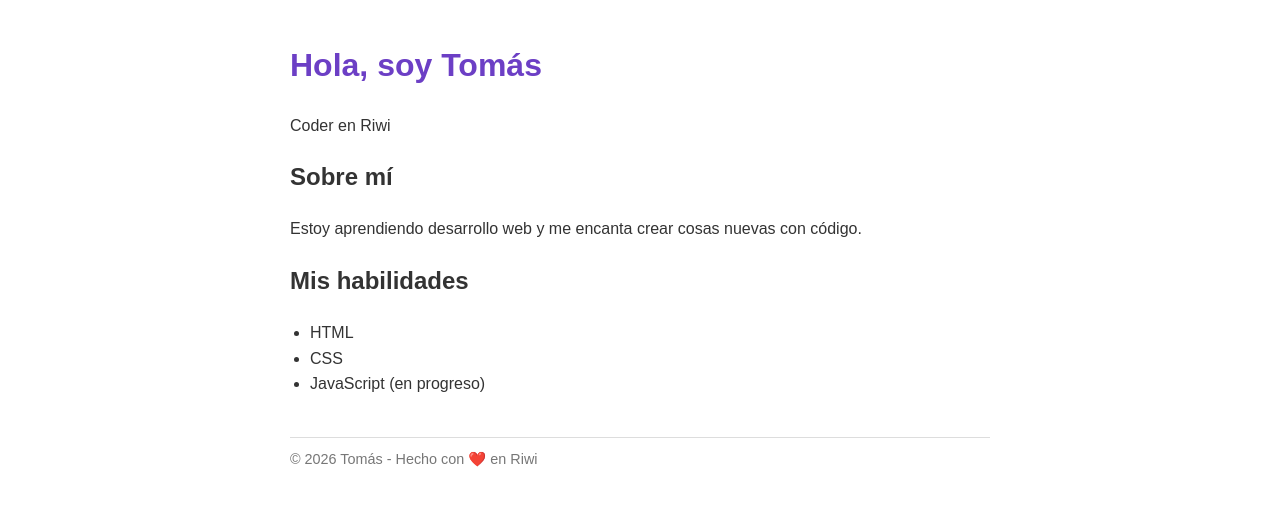
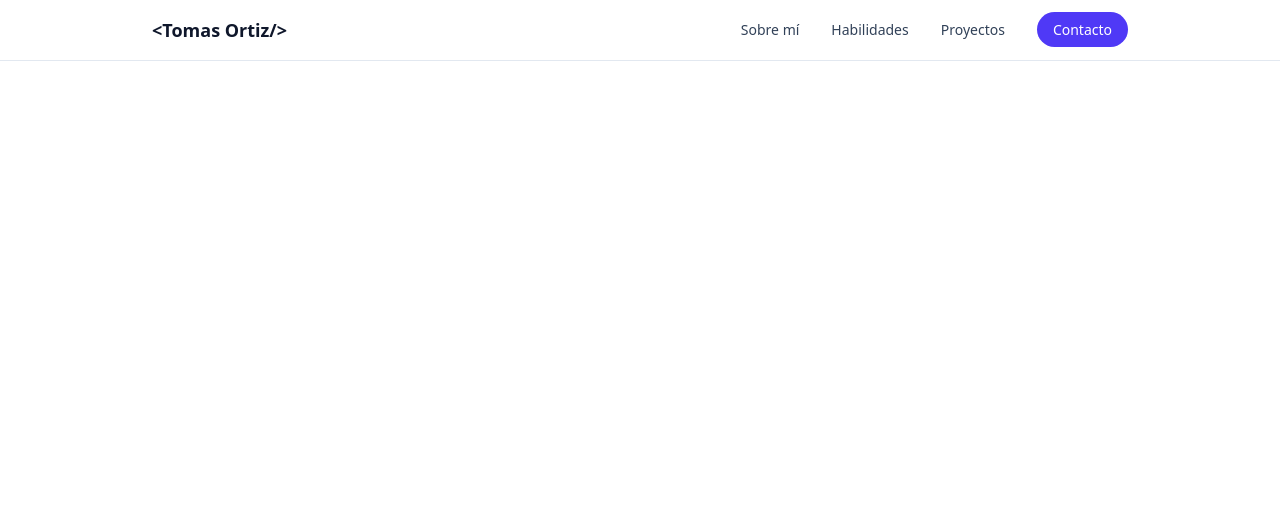
Before and after one commit to Tomas497/Pagina-Web, a plain HTML site: page index.html in a window 1280 px wide. Drawn offline with nearby package versions, Linux system fonts and the light colour scheme.

Commit message:
agrega header con navegación de escritorio y los estilos base del body

```diff
--- a/index.html
+++ b/index.html
@@ -1,43 +1,29 @@
-<!doctype html>
-<html lang="es">
+<!DOCTYPE html>
+<html lang="es" class="scroll-smooth">
 <head>
   <meta charset="UTF-8">
-  <meta name="viewport" content="width=device-width, initial-scale=1">
-  <title>Mi web</title>
-  <style>
-    body {
-      font-family: Arial, sans-serif;
-      max-width: 700px;
-      margin: 40px auto;
-      padding: 0 20px;
-      line-height: 1.6;
-      color: #333;
+  <meta name="viewport" content="width=device-width, initial-scale=1, viewport-fit=cover">
+  <title>Portafolio · Tomas Ortiz</title>
+  <script src="https://cdn.jsdelivr.net/npm/@tailwindcss/browser@4"></script>
+  <script>
+    tailwind.config = {
+      darkMode: ['variant', [
+        '@media (prefers-color-scheme: dark) { &:not(:is([data-theme="light"] *)) }',
+        '&:is([data-theme="dark"] *)'
+      ]]
     }
-    h1 { color: #6c3fc5; }
-    ul { padding-left: 20px; }
-    footer {
-      margin-top: 40px;
-      font-size: 0.9em;
-      color: #777;
-      border-top: 1px solid #ddd;
-      padding-top: 10px;
-    }
-  </style>
+  </script>
 </head>
-<body>
-  <h1>Hola, soy Tomás</h1>
-  <p>Coder en Riwi</p>
 
-  <h2>Sobre mí</h2>
-  <p>Estoy aprendiendo desarrollo web y me encanta crear cosas nuevas con código.</p>
+<body class="bg-white text-slate-700 antialiased dark:bg-slate-950 dark:text-slate-300 pt-[env(safe-area-inset-top,0px)] pb-[env(safe-area-inset-bottom,0px)]">
 
-  <h2>Mis habilidades</h2>
-  <ul>
-    <li>HTML</li>
-    <li>CSS</li>
-    <li>JavaScript (en progreso)</li>
-  </ul>
+  <header class="sticky top-[env(safe-area-inset-top,0px)] z-50 border-b border-slate-200 bg-white/80 backdrop-blur dark:border-slate-800 dark:bg-slate-950/80">
+    <nav class="mx-auto flex max-w-5xl items-center justify-between px-6 py-4">
+      <a href="#inicio" class="text-lg font-bold text-slate-900 dark:text-white">&lt;Tomas Ortiz/&gt;</a>
 
-  <footer>© 2026 Tomás - Hecho con ❤️ en Riwi</footer>
-</body>
-</html>
+      <ul class="hidden items-center gap-8 text-sm font-medium md:flex">
+        <li><a href="#sobre-mi" class="transition hover:text-indigo-600 dark:hover:text-indigo-400">Sobre mí</a></li>
+        <li><a href="#habilidades" class="transition hover:text-indigo-600 dark:hover:text-indigo-400">Habilidades</a></li>
+        <li><a href="#proyectos" class="transition hover:text-indigo-600 dark:hover:text-indigo-400">Proyectos</a></li>
+        <li><a href="#contacto" class="rounded-full bg-indigo-600 px-4 py-2 text-white transition hover:bg-indigo-500">Contacto</a></li>
+      </ul>
```
